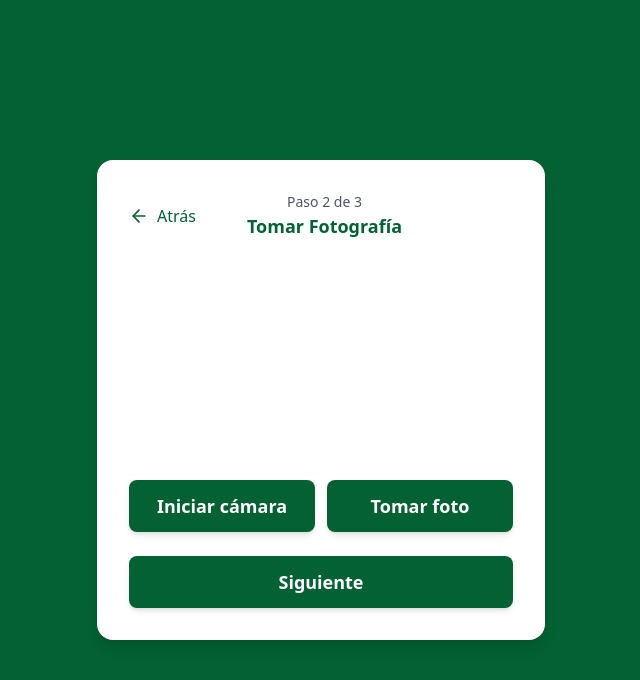
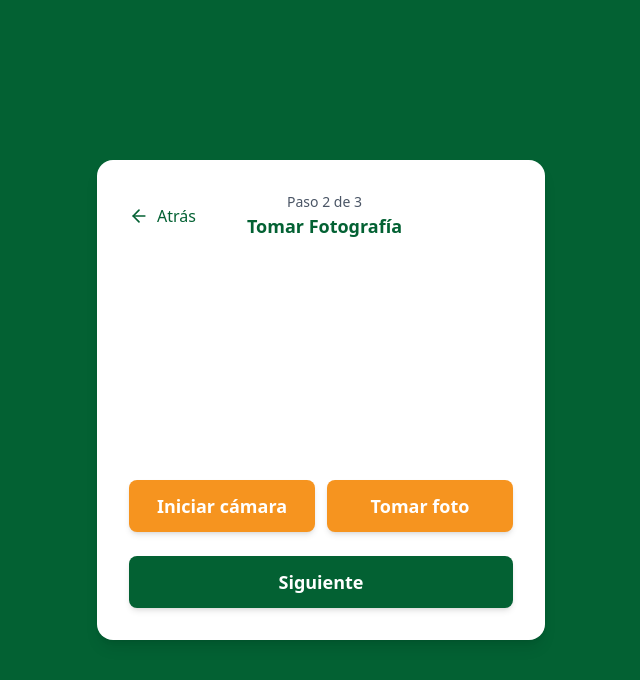
Before and after one commit to LeoTorrico/Vizzios-portal, a React (Vite) app: page /empleado/foto in a window 1280 px wide. Shown: the top 680 px of the page, without its empty margins (319-959 px from the left). Built offline with nearby package versions, Linux system fonts and the light colour scheme.

Commit message:
feat: 3 steps with guide

```diff
--- a/src/pages/employee/Step2TakePhoto.tsx
+++ b/src/pages/employee/Step2TakePhoto.tsx
@@ -52,8 +52,8 @@ export default function Step2TakePhoto() {
           className="w-full rounded-lg"
         />
         <div className="flex gap-3 w-full">
-          <Button text="Iniciar cámara" onClick={startCamera} />
-          <Button text="Tomar foto" onClick={takePhoto} />
+          <Button text="Iniciar cámara" onClick={startCamera} color="#F6941F" />
+          <Button text="Tomar foto" onClick={takePhoto} color="#F6941F" />
         </div>
         {photo && (
           <img src={photo} alt="captura" className="w-40 h-40 rounded-lg" />
--- a/src/pages/employee/Step3Confirmation.tsx
+++ b/src/pages/employee/Step3Confirmation.tsx
@@ -1,4 +1,3 @@
-// src/pages/employee/Step3Confirmation.tsx
 import { useNavigate } from "react-router-dom";
 import Button from "../../components/Button";
 import { employeeService } from "../../services/employeeService";
```
